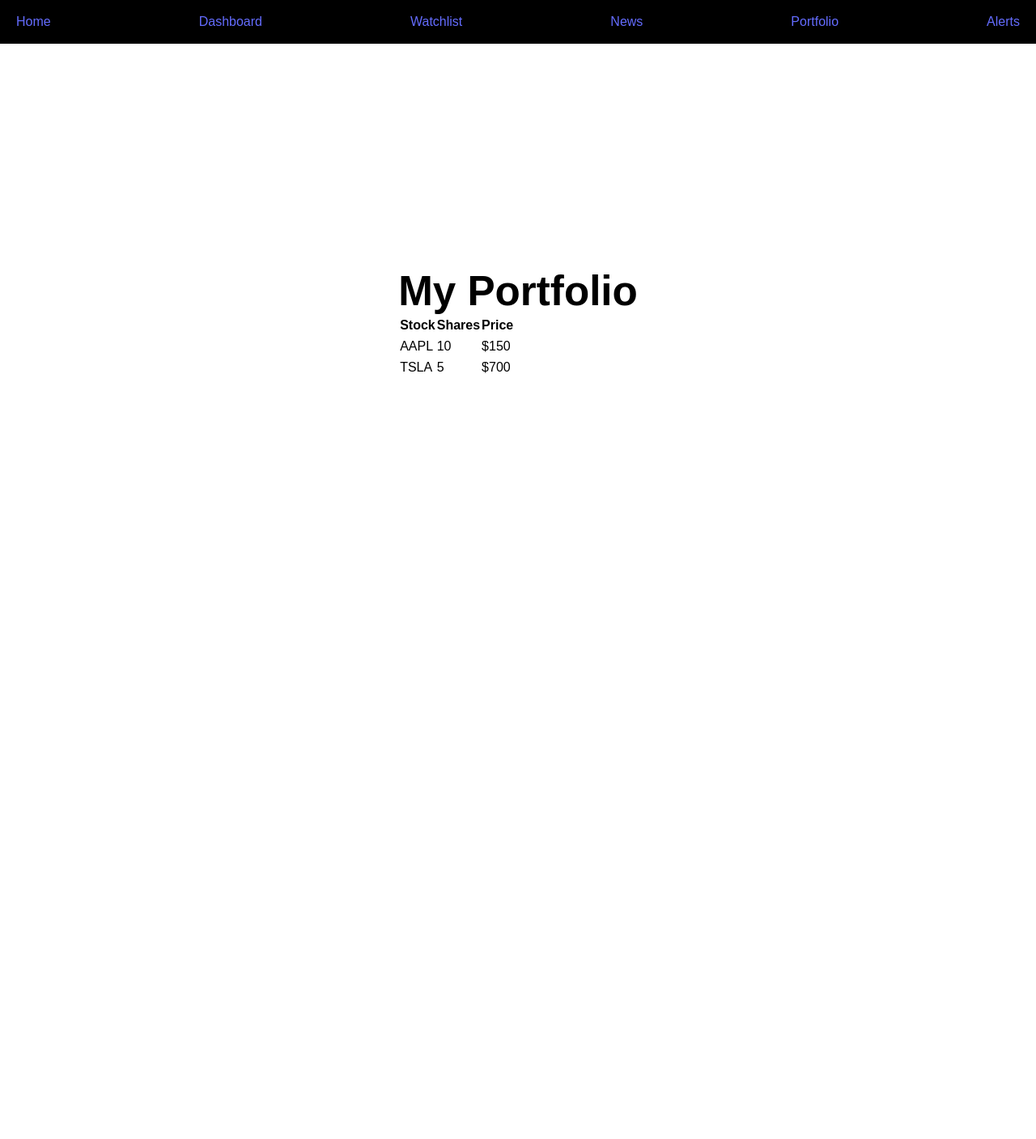
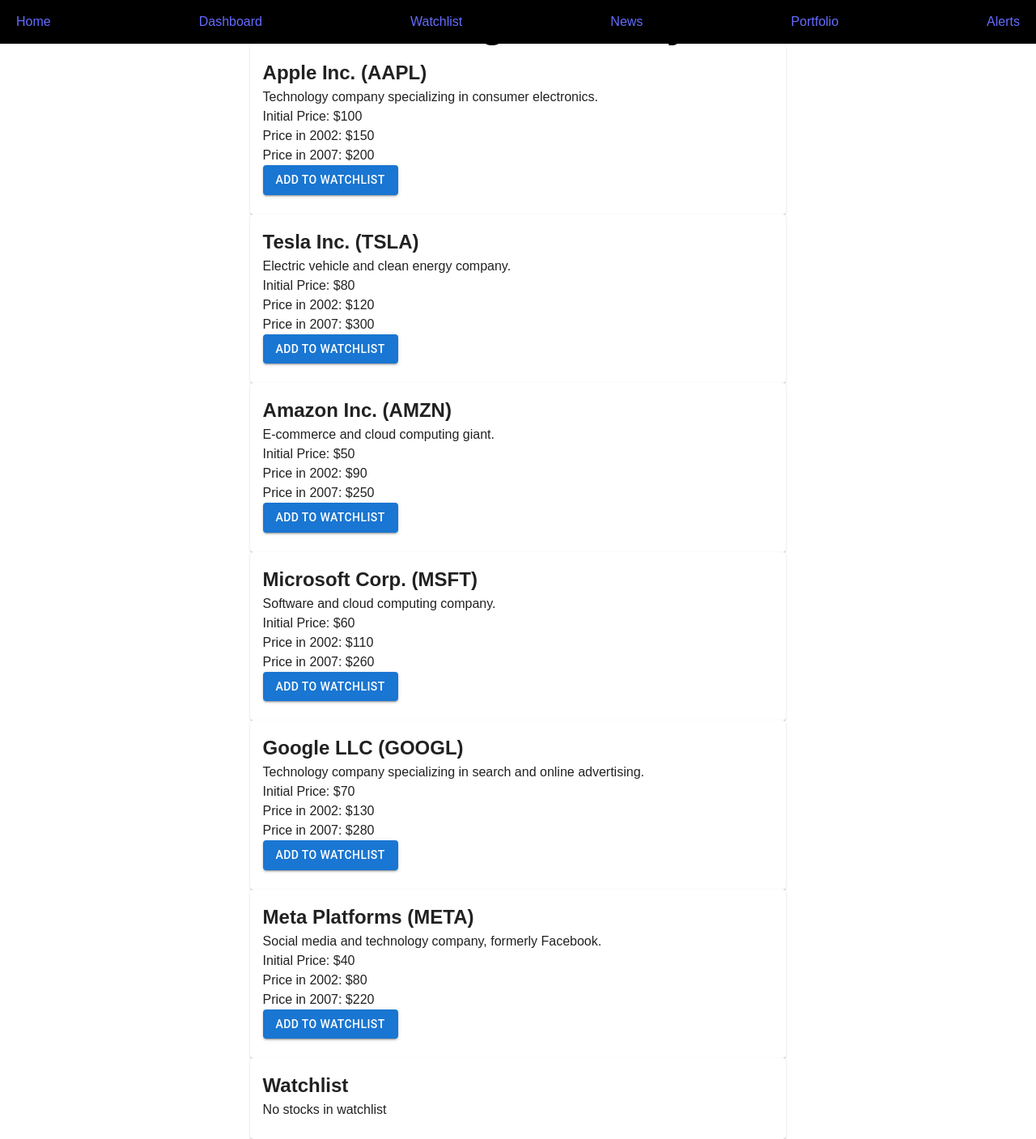
Before and after one commit to vignajaini/real-time-stock-market-dashboard, a React (Vite) app in the folder stock/: page /portfolio in a window 1280 px wide. Shown: the whole page at 81% size. Before the commit the page ends 800 px from the top, so only its background shows below. Built offline with nearby package versions, Linux system fonts and the light colour scheme.

Commit message:
Updated Portfolio.jsx

```diff
--- a/stock/src/Portfolio.jsx
+++ b/stock/src/Portfolio.jsx
@@ -1,35 +1,107 @@
-// pages/Portfolio.jsx
-import React, { useState } from "react";
+import { Card, CardContent } from "@mui/material";
+import { Button } from "@mui/material";
+import { motion } from "framer-motion";
+import { useState } from "react";
 
-const Portfolio = () => {
-  const [portfolio, setPortfolio] = useState([
-    { symbol: "AAPL", shares: 10, price: 150 },
-    { symbol: "TSLA", shares: 5, price: 700 },
-  ]);
+const stocksData = [
+  {
+    company: "Apple Inc.",
+    description: "Technology company specializing in consumer electronics.",
+    initial_price: 100,
+    price_2002: 150,
+    price_2007: 200,
+    symbol: "AAPL",
+  },
+  {
+    company: "Tesla Inc.",
+    description: "Electric vehicle and clean energy company.",
+    initial_price: 80,
+    price_2002: 120,
+    price_2007: 300,
+    symbol: "TSLA",
+  },
+  {
+    company: "Amazon Inc.",
+    description: "E-commerce and cloud computing giant.",
+    initial_price: 50,
+    price_2002: 90,
+    price_2007: 250,
+    symbol: "AMZN",
+  },
+  {
+    company: "Microsoft Corp.",
+    description: "Software and cloud computing company.",
+    initial_price: 60,
+    price_2002: 110,
+    price_2007: 260,
+    symbol: "MSFT",
+  },
+  {
+    company: "Google LLC",
+    description: "Technology company specializing in search and online advertising.",
+    initial_price: 70,
+    price_2002: 130,
+    price_2007: 280,
+    symbol: "GOOGL",
+  },
+  {
+    company: "Meta Platforms",
+    description: "Social media and technology company, formerly Facebook.",
+    initial_price: 40,
+    price_2002: 80,
+    price_2007: 220,
+    symbol: "META",
+  }
+];
+
+export default function Portfolio() {
+  const [watchlist, setWatchlist] = useState([]);
+
+  const addToWatchlist = (stock) => {
+    if (!watchlist.some((item) => item.symbol === stock.symbol)) {
+      setWatchlist([...watchlist, stock]);
+    }
+  };
 
   return (
-    <div className="portfolio">
-      <h1>My Portfolio</h1>
-      <table>
-        <thead>
-          <tr>
-            <th>Stock</th>
-            <th>Shares</th>
-            <th>Price</th>
-          </tr>
-        </thead>
-        <tbody>
-          {portfolio.map(({ symbol, shares, price }) => (
-            <tr key={symbol}>
-              <td>{symbol}</td>
-              <td>{shares}</td>
-              <td>${price}</td>
-            </tr>
-          ))}
-        </tbody>
-      </table>
+    <div className="p-6 max-w-4xl mx-auto space-y-6">
+      <motion.h1
+        className="text-3xl font-bold text-center"
+        initial={{ opacity: 0, y: -20 }}
+        animate={{ opacity: 1, y: 0 }}
+      >
+        Stock Management System
+      </motion.h1>
+
+      {stocksData.map((stock, index) => (
+        <Card key={index}>
+          <CardContent>
+            <h2 className="text-xl font-semibold">{stock.company} ({stock.symbol})</h2>
+            <p>{stock.description}</p>
+            <p>Initial Price: ${stock.initial_price}</p>
+            <p>Price in 2002: ${stock.price_2002}</p>
+            <p>Price in 2007: ${stock.price_2007}</p>
+            <Button variant="contained" color="primary" onClick={() => addToWatchlist(stock)}>
+              Add to Watchlist
+            </Button>
+          </CardContent>
+        </Card>
+      ))}
+
+      <Card>
+        <CardContent>
+          <h2 className="text-xl font-semibold">Watchlist</h2>
+          {watchlist.length > 0 ? (
+            <ul>
+              {watchlist.map((stock, index) => (
+                <li key={index}>{stock.company} ({stock.symbol})</li>
+              ))}
+            </ul>
+          ) : (
+            <p>No stocks in watchlist</p>
+          )}
+        </CardContent>
+      </Card>
     </div>
   );
-};
-
-export default Portfolio;
+}
```
